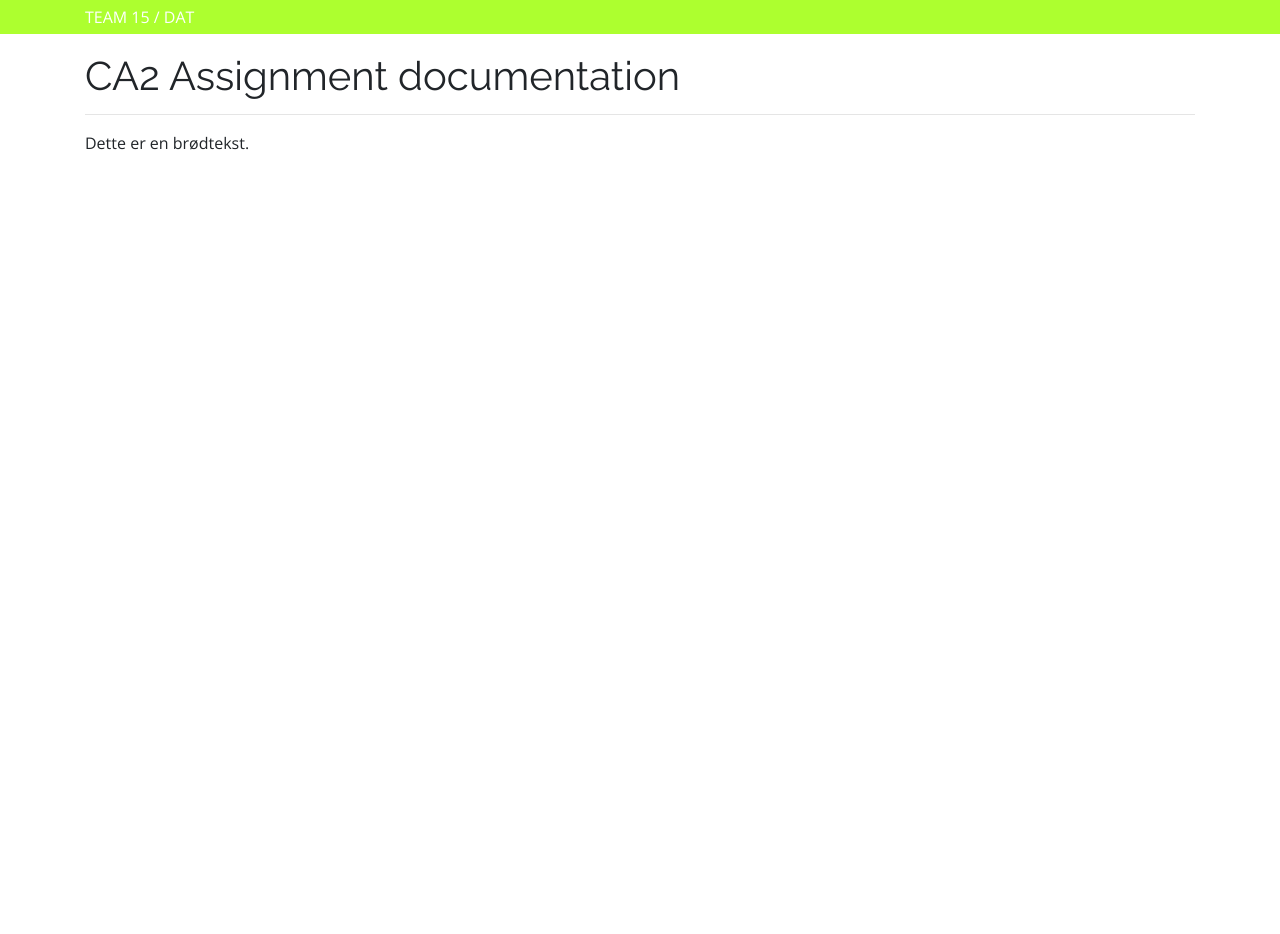
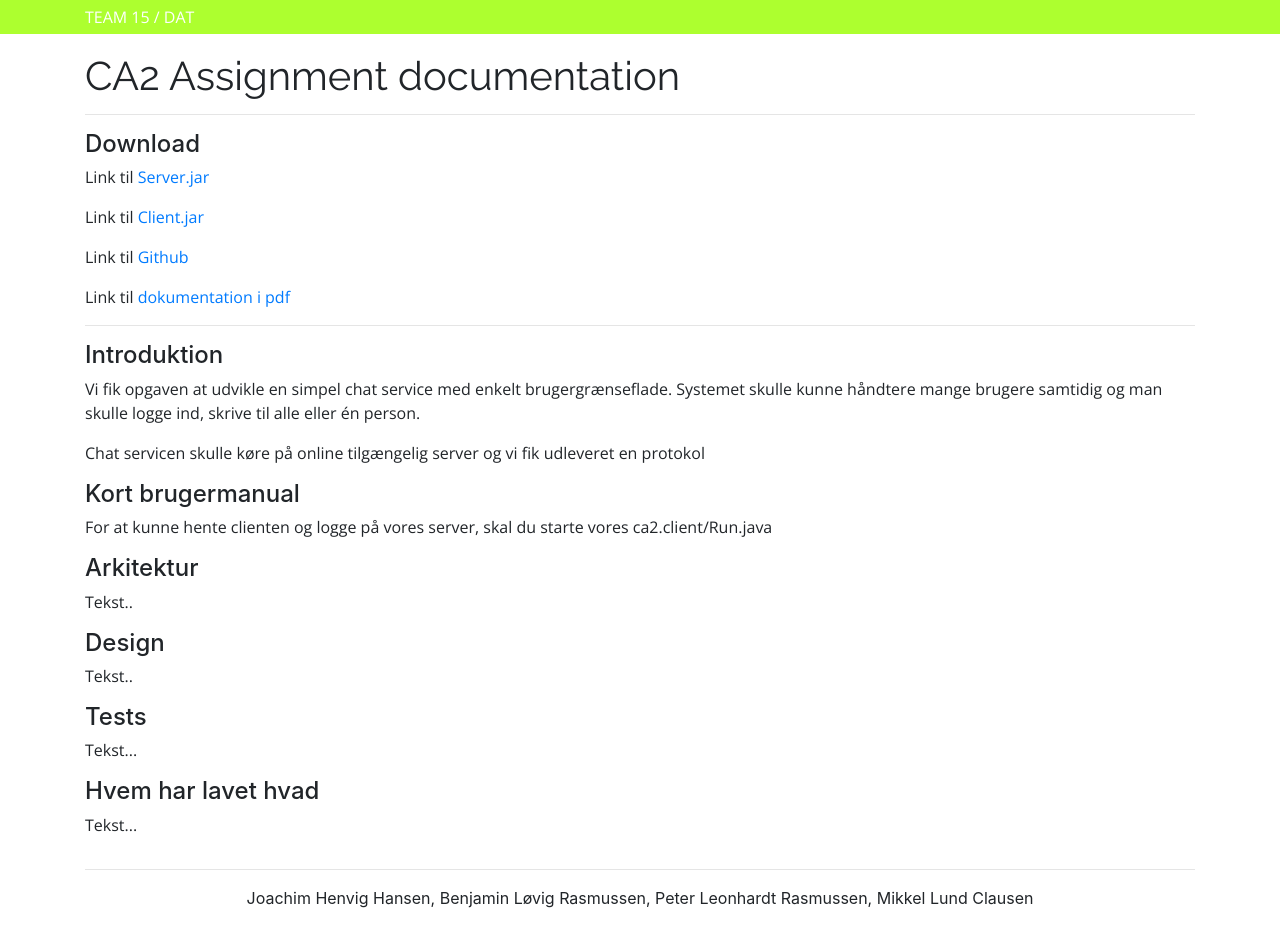
Before and after one commit to lundclausenDK/CA2, a plain HTML site: page CA2-Doc/public_html/index.html in a window 1280 px wide. Before the commit the page ends 800 px from the top, so only its background shows below. Drawn offline with nearby package versions, Linux system fonts and the light colour scheme.

Commit message:
Documentation and code cleanup

```diff
--- a/CA2-Doc/public_html/index.html
+++ b/CA2-Doc/public_html/index.html
@@ -24,8 +24,42 @@
 
                 <div class="col-12">
                     <h1>CA2 Assignment documentation</h1>
+
                     <hr>
-                    <p>Dette er en brødtekst.</p>
+
+                    <h4>Download</h4>
+                    <p>Link til <a href="">Server.jar</a></p>
+                    <p>Link til <a href="">Client.jar</a></p>
+                    <p>Link til <a href="">Github</a></p>
+                    <p>Link til <a href="">dokumentation i pdf</a> </p>
+
+                    <hr>
+
+                    <h4>Introduktion</h4>
+                    <p>Vi fik opgaven at udvikle en simpel chat service med enkelt brugergrænseflade. Systemet skulle kunne håndtere mange brugere samtidig og man skulle logge ind, skrive til alle eller én person.</p>
+                    <p>Chat servicen skulle køre på online tilgængelig server og vi fik udleveret en protokol </p>
+
+                    <h4>Kort brugermanual</h4>
+                    <p>For at kunne hente clienten og logge på vores server, skal du starte vores ca2.client/Run.java</p>
+
+                    <h4>Arkitektur</h4>
+                    <p>Tekst..</p>
+
+                    <h4>Design</h4>
+                    <p>Tekst..</p>
+
+                    <h4>Tests</h4>
+                    <p>Tekst...</p>
+
+                    <h4>Hvem har lavet hvad</h4>
+                    <p>Tekst...</p>
+
+                </div>
+
+                <div class="col-12" style="text-align: center;">
+                    <hr>
+                    Joachim Henvig Hansen, Benjamin Løvig Rasmussen, Peter Leonhardt Rasmussen, Mikkel Lund Clausen
+                    <br><br>
                 </div>
 
             </div>
```
Also changed, not shown: CA2-Doc/Gruntfile.js (deleted, +0 -7 lines), CA2-Doc/bower.json (deleted, +0 -12 lines), CA2-Doc/gulpfile.js (deleted, +0 -8 lines), CA2-Doc/package.json (deleted, +0 -8 lines), 4 other files.
